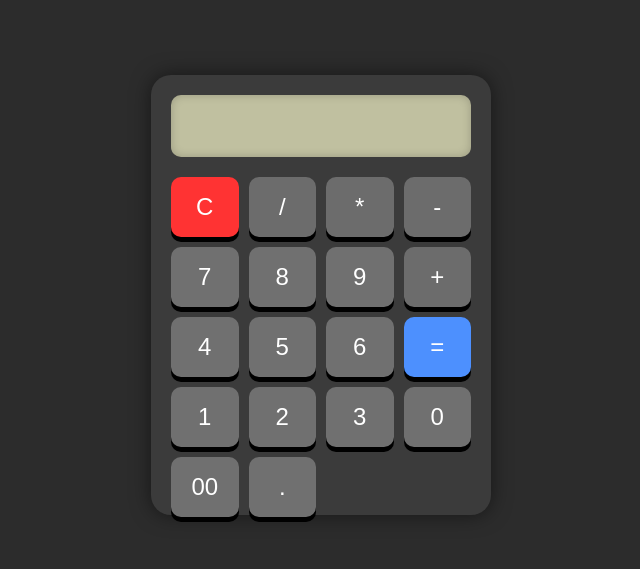
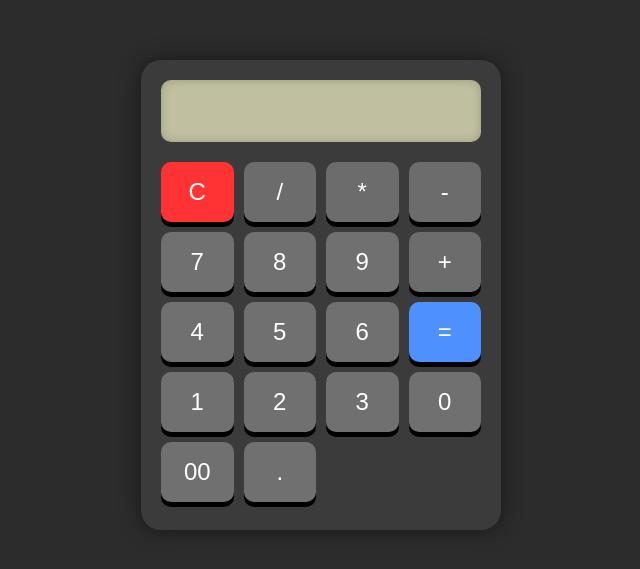
Before and after one commit to NabeelManjhoti/html-css-projects, a plain HTML site: page simple-calculator/index.html in a window 1280 px wide. Shown: the part 105-674 px from the top of the page, without its empty margins (319-959 px from the left). Drawn offline with Linux system fonts and the light colour scheme.

Commit message:
Update styles.css

```diff
--- a/simple-calculator/styles.css
+++ b/simple-calculator/styles.css
@@ -8,8 +8,8 @@ body {
 }
 
 .calculator {
-    width: 300px;
-    height: 400px;
+    width: 320px;
+    height: 430px;
     background-color: #3b3b3b;
     border-radius: 20px;
     box-shadow: 0px 0px 20px rgba(0, 0, 0, 0.5);
```
